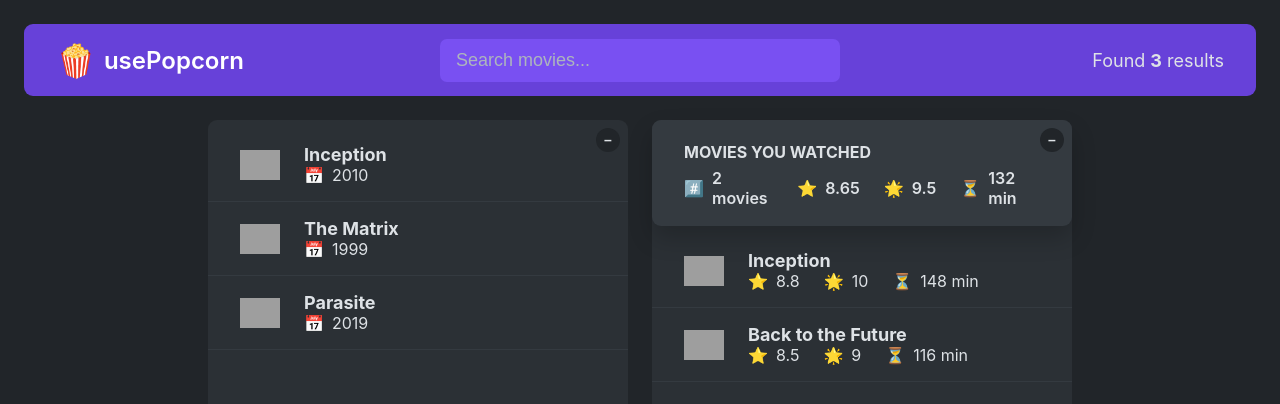
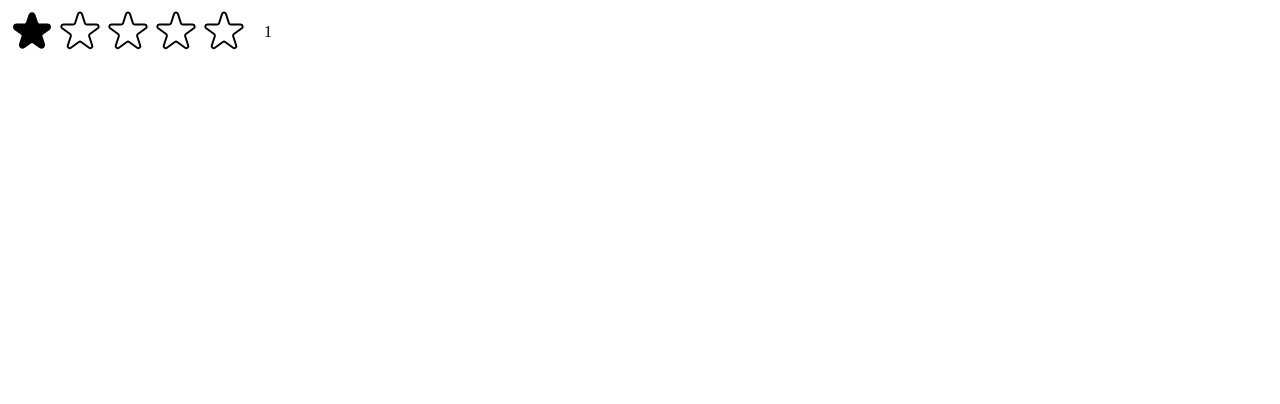
Before and after one commit to easyrilwan/usePopcorn, a React (Create React App) app: page / in a window 1280 px wide. Shown: the top 404 px of the page. Built offline with nearby package versions, Linux system fonts and the light colour scheme; grey boxes are pictures that could not be loaded.

Commit message:
rating component

```diff
--- /dev/null
+++ b/src/StarRating.js
@@ -0,0 +1,101 @@
+import React, { useState } from "react";
+
+const containerStyle = { display: "flex", alignItems: "center", gap: "16px" };
+
+const starContainerStyle = { display: "flex" };
+
+const textStyle = { lineHeight: "1", margin: "0" };
+
+export default function StarRating({ maxRating = 5 }) {
+  const [rating, setRating] = useState(1);
+
+  function handleRating(rating) {
+    setRating(rating);
+  }
+
+  return (
+    <div style={containerStyle}>
+      <div style={starContainerStyle}>
+        {Array.from({ length: maxRating }, (_, i) => (
+          <Star
+            key={i}
+            onRate={() => handleRating(i + 1)}
+            full={rating >= i + 1}
+          />
+        ))}
+      </div>
+      <p style={textStyle}>{rating || ""}</p>
+    </div>
+  );
+}
+
+const starStyle = {
+  width: "48px",
+  height: "48px",
+  display: "block",
+  cursor: "pointer",
+};
+
+function Star({ onRate, full }) {
+  return (
+    <span role="button" style={starStyle} onClick={onRate}>
+      {full ? (
+        <svg
+          xmlns="http://www.w3.org/2000/svg"
+          viewBox="0 0 20 20"
+          fill="#000"
+          stroke="#000"
+        >
+          <path d="M9.049 2.927c.3-.921 1.603-.921 1.902 0l1.07 3.292a1 1 0 00.95.69h3.462c.969 0 1.371 1.24.588 1.81l-2.8 2.034a1 1 0 00-.364 1.118l1.07 3.292c.3.921-.755 1.688-1.54 1.118l-2.8-2.034a1 1 0 00-1.175 0l-2.8 2.034c-.784.57-1.838-.197-1.539-1.118l1.07-3.292a1 1 0 00-.364-1.118L2.98 8.72c-.783-.57-.38-1.81.588-1.81h3.461a1 1 0 00.951-.69l1.07-3.292z" />
+        </svg>
+      ) : (
+        <svg
+          xmlns="http://www.w3.org/2000/svg"
+          fill="none"
+          viewBox="0 0 24 24"
+          stroke="#000"
+        >
+          <path
+            strokeLinecap="round"
+            strokeLinejoin="round"
+            strokeWidth="{2}"
+            d="M11.049 2.927c.3-.921 1.603-.921 1.902 0l1.519 4.674a1 1 0 00.95.69h4.915c.969 0 1.371 1.24.588 1.81l-3.976 2.888a1 1 0 00-.363 1.118l1.518 4.674c.3.922-.755 1.688-1.538 1.118l-3.976-2.888a1 1 0 00-1.176 0l-3.976 2.888c-.783.57-1.838-.197-1.538-1.118l1.518-4.674a1 1 0 00-.363-1.118l-3.976-2.888c-.784-.57-.38-1.81.588-1.81h4.914a1 1 0 00.951-.69l1.519-4.674z"
+          />
+        </svg>
+      )}
+    </span>
+  );
+}
+
+/*
+FULL STAR
+
+<svg
+  xmlns="http://www.w3.org/2000/svg"
+  viewBox="0 0 20 20"
+  fill="#000"
+  stroke="#000"
+>
+  <path
+    d="M9.049 2.927c.3-.921 1.603-.921 1.902 0l1.07 3.292a1 1 0 00.95.69h3.462c.969 0 1.371 1.24.588 1.81l-2.8 2.034a1 1 0 00-.364 1.118l1.07 3.292c.3.921-.755 1.688-1.54 1.118l-2.8-2.034a1 1 0 00-1.175 0l-2.8 2.034c-.784.57-1.838-.197-1.539-1.118l1.07-3.292a1 1 0 00-.364-1.118L2.98 8.72c-.783-.57-.38-1.81.588-1.81h3.461a1 1 0 00.951-.69l1.07-3.292z"
+  />
+</svg>
+
+
+EMPTY STAR
+
+<svg
+  xmlns="http://www.w3.org/2000/svg"
+  fill="none"
+  viewBox="0 0 24 24"
+  stroke="#000"
+>
+  <path
+    strokeLinecap="round"
+    strokeLinejoin="round"
+    strokeWidth="{2}"
+    d="M11.049 2.927c.3-.921 1.603-.921 1.902 0l1.519 4.674a1 1 0 00.95.69h4.915c.969 0 1.371 1.24.588 1.81l-3.976 2.888a1 1 0 00-.363 1.118l1.518 4.674c.3.922-.755 1.688-1.538 1.118l-3.976-2.888a1 1 0 00-1.176 0l-3.976 2.888c-.783.57-1.838-.197-1.538-1.118l1.518-4.674a1 1 0 00-.363-1.118l-3.976-2.888c-.784-.57-.38-1.81.588-1.81h4.914a1 1 0 00.951-.69l1.519-4.674z"
+  />
+</svg>
+
+*/
--- a/src/index.js
+++ b/src/index.js
@@ -1,11 +1,13 @@
 import React from "react";
 import ReactDOM from "react-dom/client";
-import "./index.css";
-import App from "./App";
+// import "./index.css";
+// import App from "./App";
+import StarRating from "./StarRating";
 
 const root = ReactDOM.createRoot(document.getElementById("root"));
 root.render(
   <React.StrictMode>
-    <App />
+    {/* <App /> */}
+    <StarRating maxRating={5} />
   </React.StrictMode>
 );
```
